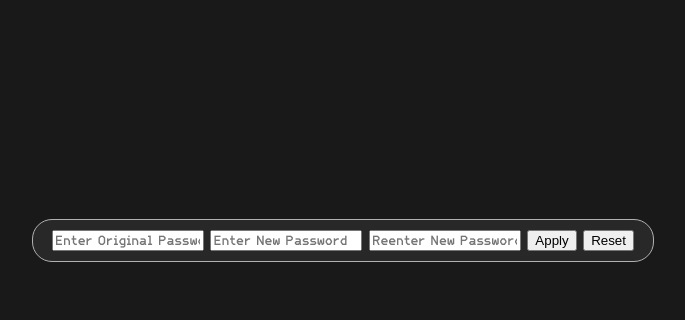
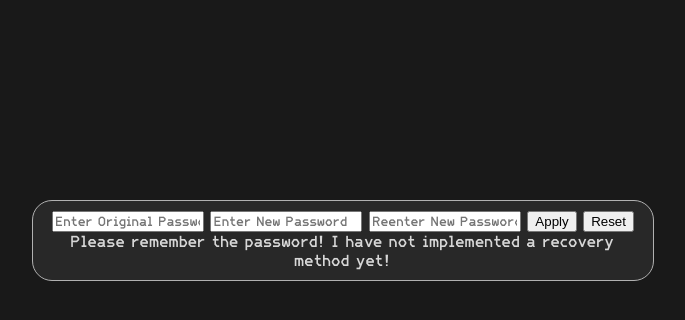
Before and after one commit to Potentially-Human/bombparty2, a Django app: page /user/changepassword in a window 1280 px wide. Shown: the part 160-480 px from the top of the page, without its empty margins (297-982 px from the left). Run offline with Django 5.2, Linux system fonts and the light colour scheme; a user stored in the database is signed in.

Commit message:
modified:   login/templates/login/change_password.html

```diff
--- a/login/templates/login/change_password.html
+++ b/login/templates/login/change_password.html
@@ -9,6 +9,7 @@
         <input type="password" name="new_password2" id="new_password2" required placeholder = "Reenter New Password">
         <button type="submit">Apply</button>
         <button type="reset">Reset</button>
+        Please remember the password! I have not implemented a recovery method yet!
     </form>
 
 {% endblock %}
```
